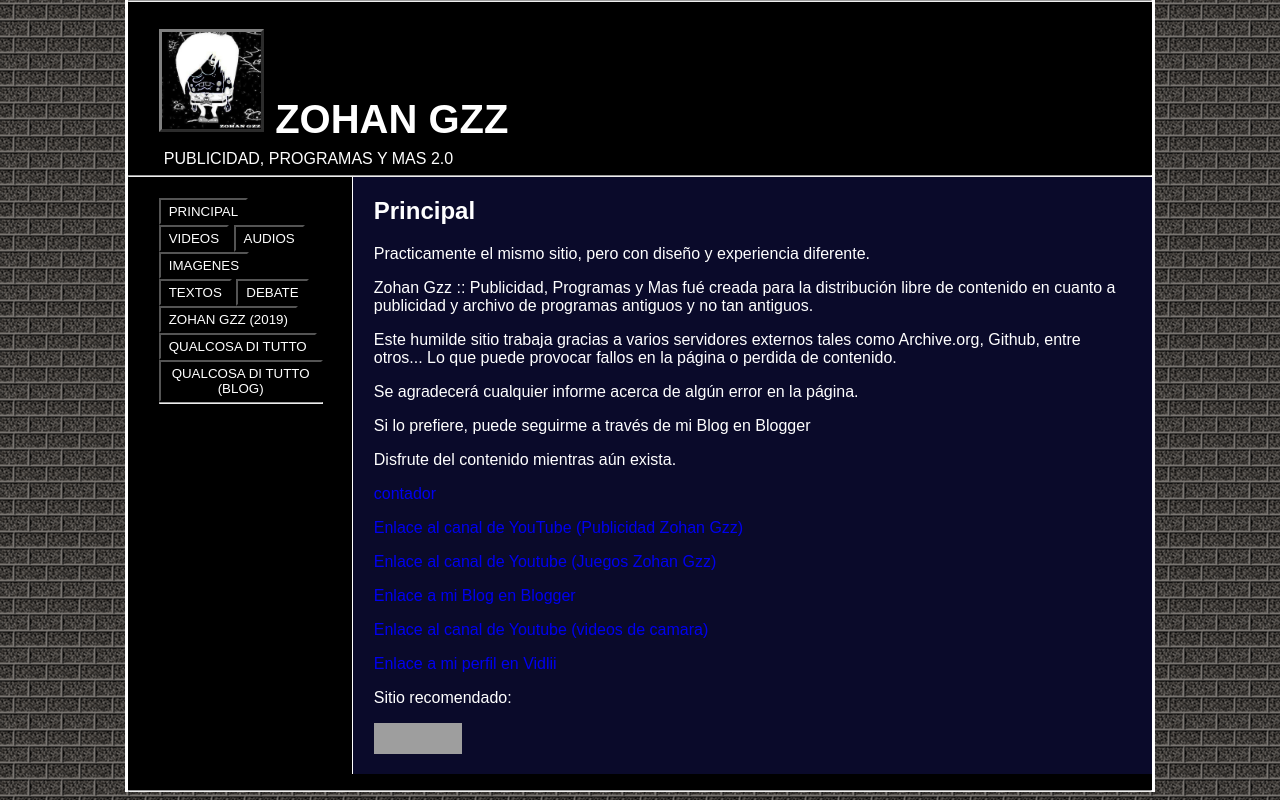
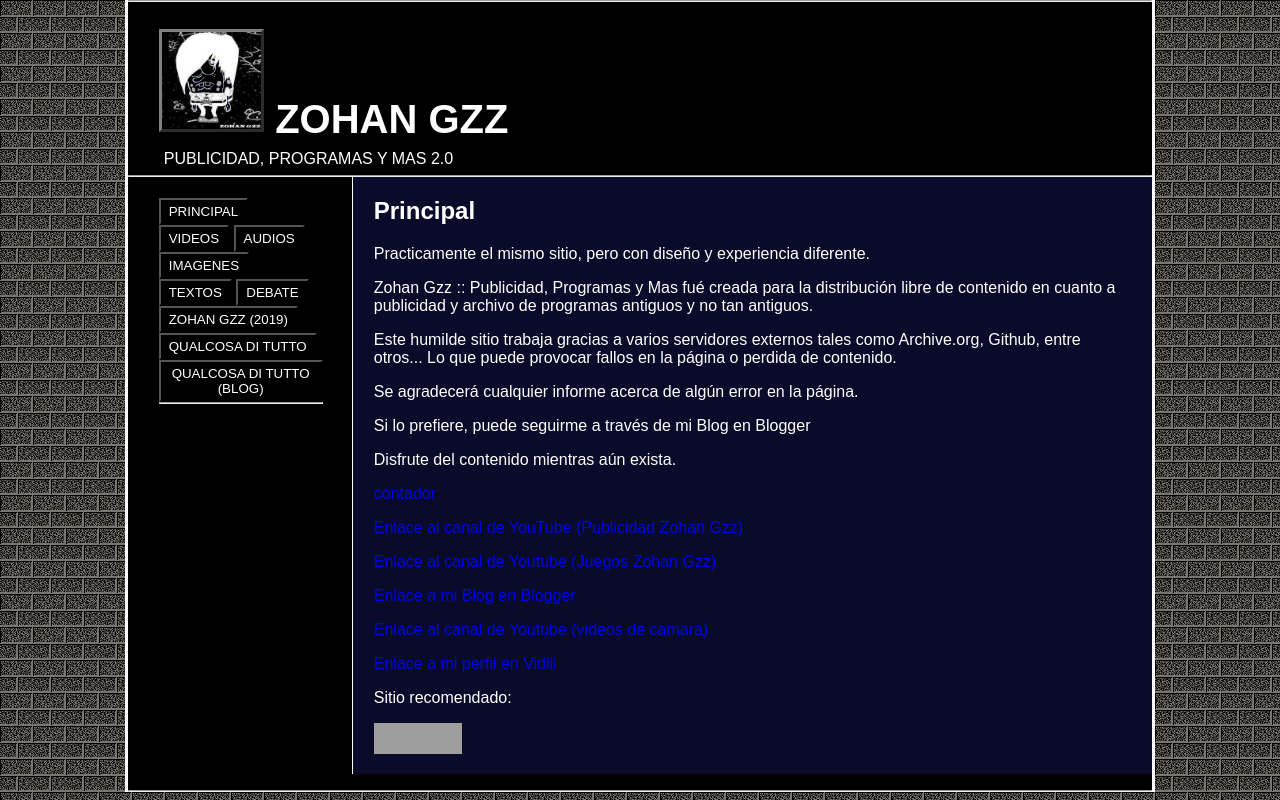
Before and after one commit to ZohanGzz/zgzzweb, a plain HTML site: page index.html in a window 1280 px wide. Drawn offline with Linux system fonts and the light colour scheme; grey boxes are pictures that could not be loaded.

Commit message:
Update estilazo.css

```diff
--- a/estilazo.css
+++ b/estilazo.css
@@ -4,8 +4,6 @@ margin:0 auto;
 background-color: #000000;
 background-image: url("Castleclaro.bmp");
 width: auto;
-background-attachment: fixed;
-background-position: center center;
 }
 
 body{
```
